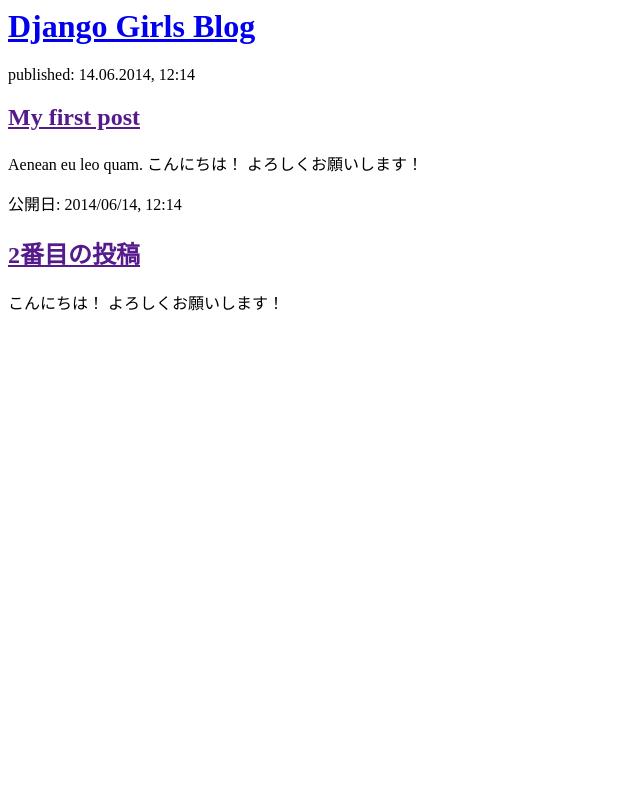
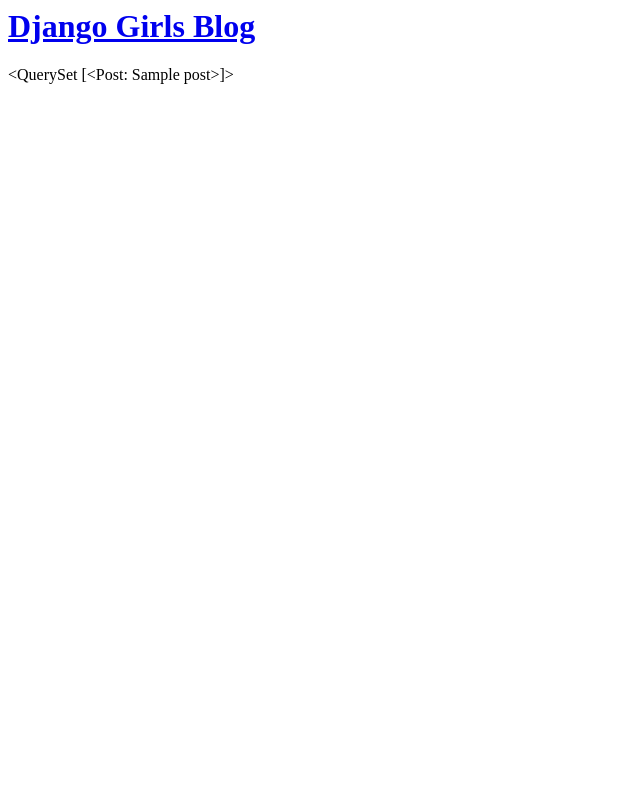
Before and after one commit to takasshii/my-first-blog, a Django app: template blog/templates/blog/post_list.html in a window 1280 px wide. Shown: the whole page, without its empty margins (0-640 px from the left). Run offline with Django 3.2, Linux system fonts and the light colour scheme; the template is opened without the code that fills it: values that come from a table or form of the project are taken from there, others are empty; tables that the repository leaves empty hold one stand-in row (values such as "Sample post").

Commit message:
Modified templates to display posts from database.

```diff
--- a/blog/templates/blog/post_list.html
+++ b/blog/templates/blog/post_list.html
@@ -6,16 +6,8 @@
             <h1><a href="/">Django Girls Blog</a></h1>
         </div>
 
-        <div>
-            <p>published: 14.06.2014, 12:14</p>
-            <h2><a href="">My first post</a></h2>
-            <p>Aenean eu leo quam. こんにちは！ よろしくお願いします！ </p>
-        </div>
+        {{ posts }}
 
-        <div>
-            <p>公開日: 2014/06/14, 12:14</p>
-            <h2><a href="">2番目の投稿</a></h2>
-            <p> こんにちは！ よろしくお願いします！ </p>
-        </div>
+
     </body>
 </html>
--- a/blog/views.py
+++ b/blog/views.py
@@ -1,5 +1,7 @@
 from django.shortcuts import render
+from .models import Post
 
 # Create your views here.
 def post_list(request):
-    return render(request, 'blog/post_list.html', {})
+    Post.objects.filter(published_date__lte=timezone.now()).order_by('published_date')
+    return render(request, 'blog/post_list.html', {'post':posts})
```
